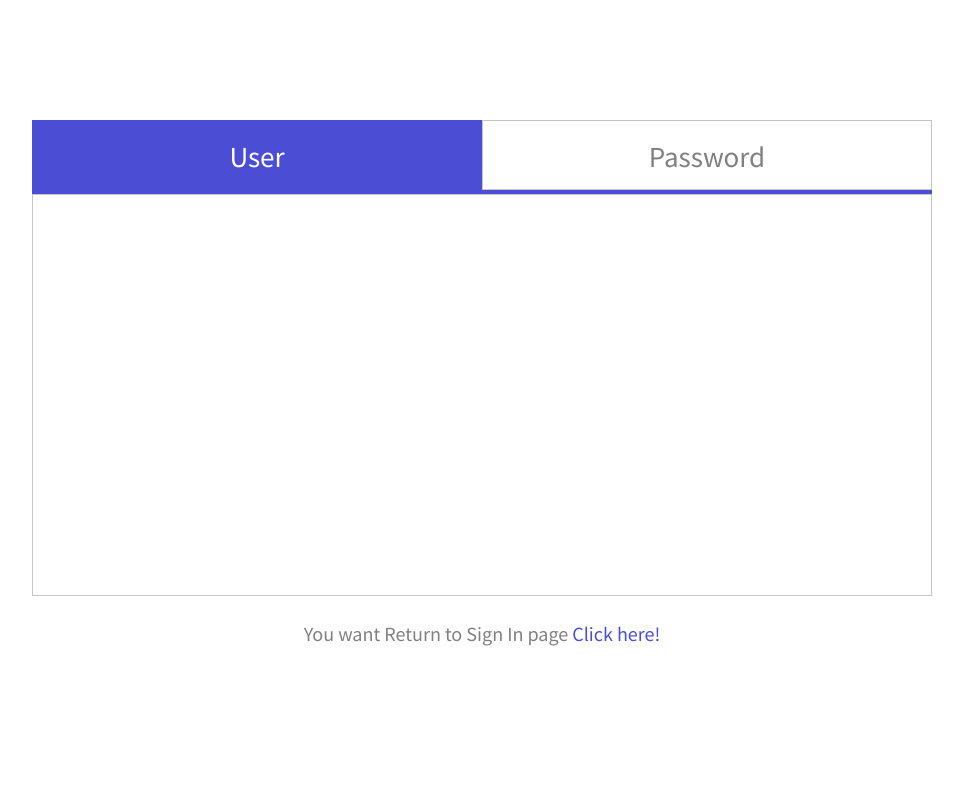
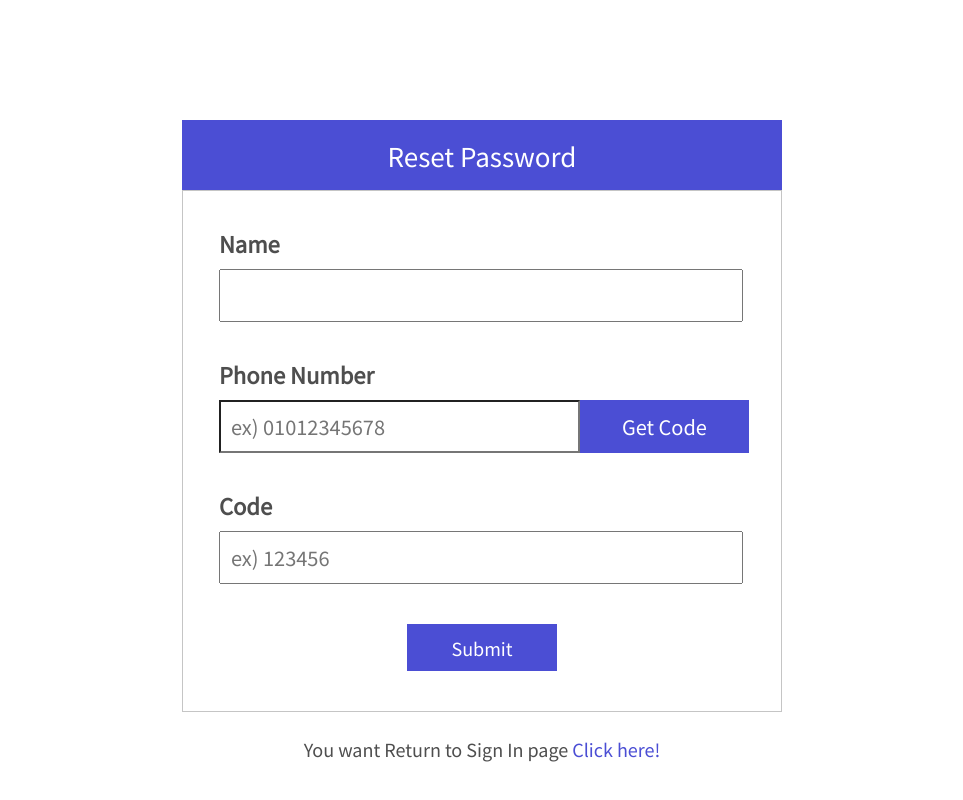
Before and after one commit to white-fox-git/coconet, a React (Vite) app: page /findUser in a window 1280 px wide. Shown: the whole page, without its empty margins (158-1121 px from the left). Built offline with nearby package versions, Linux system fonts and the light colour scheme.

Commit message:
김현빈 : 비밀번호 변경 기능 구현

```diff
--- a/src/css/default.css
+++ b/src/css/default.css
@@ -6,6 +6,7 @@
     --hover-color: #2c3e8f;
     --sub-color: ;
     --point-color: ;
+    --gray-color: #4e4e4e;
     --alert-color: #fff9c4;
     --main-font: 'Rubik';
     --sub-font: 'Noto Sans KR';
--- a/src/css/findUser.module.css
+++ b/src/css/findUser.module.css
@@ -8,13 +8,12 @@
     left: 0;
     right: 0;
     width: 80%;
-    max-width: 900px;
+    max-width: 600px;
     text-align: center;
 }
 
 .findBox
 {
-
     display: flex;
     flex-flow: row;
     justify-content: center;
@@ -24,44 +23,17 @@
 .tap
 {
     font-family: var(--sub-font);
-    width: 50%;
-    font-size: 18px;
-    padding: 0.6em;
-    background: none;
-    border: 1px solid rgb(197, 197, 197);
-    color: gray;
-    cursor: pointer;
-    transition: 0.3s;
-}
-
-.tap:hover
-{
-    background-color: var(--main-color);
-    color: white;
-}
-
-.clickTap
-{
-    font-family: var(--sub-font);
-    width: 50%;
+    width: 100%;
     font-size: 18px;
     padding: 0.6em;
     background: var(--main-color);
     color: white;
     border: 1px solid var(--main-color);
-    cursor: pointer;
-    transition: 0.3s;
-}
-
-.blueLine
-{
-    height: 4px;
-    background-color: var(--main-color);
 }
 
 .infoBox
 {
-    height: 50vh;
+    padding-bottom: 5vh;
     border: 1px solid rgb(197, 197, 197);
     margin-bottom: 3vh;
     min-height: 350px;
@@ -70,7 +42,7 @@
 
 .text
 {
-    color: gray;
+    color: var(--gray-color);
     font-family: var(--sub-font);
 }
 
@@ -92,6 +64,91 @@
     color: var(--hover-color);
 }
 
+.itemBox
+{
+    text-align: left;
+    padding-left: 6%;
+    padding-top: 6%;
+}
+
+.label
+{
+    font-family: var(--sub-font);
+    font-size: 18px;
+    margin-bottom: 10px;
+    color: var(--gray-color);
+}
+
+.input
+{
+    width: 90%;
+    max-width: 500px;
+    font-family: var(--sub-font);
+    padding: 0.5em;
+    font-size: 16px;
+}
+
+.phoneNum
+{
+    width: 60%;
+    max-width: 400px;
+    font-family: var(--sub-font);
+    padding: 0.5em;
+    font-size: 16px;
+    -webkit-appearance: none;
+}
+
+.getBtn
+{
+    width: 30%;
+    padding: 0.6em;
+    font-size: 16px;
+    border: 0;
+    background-color: var(--main-color);
+    color: white;
+    font-family: var(--sub-font);
+    transition: 0.2s;
+    cursor: pointer;
+}
+
+.submitBtn
+{
+    width: 25%;
+    padding: 0.6em;
+    font-size: 16px;
+    margin-top: 5vh;
+    border: 0;
+    background-color: var(--main-color);
+    color: white;
+    font-family: var(--sub-font);
+    transition: 0.2s;
+    cursor: pointer;
+}
+
+.getBtn:hover, .submitBtn:hover
+{
+    background-color: var(--hover-color);
+}
+
+.Alert
+{
+    position: absolute;
+    padding: 1.3em;
+    top: 2%;
+    width: 80%;
+    left: 0;
+    right: 0;
+    margin: 0 auto;
+    background-color: var(--alert-color);
+    font-family: var(--sub-font);
+    color: #494949;
+}
+
+.icon
+{
+    color: gray;
+    margin-right: 14px;
+}
 
 @media screen and (min-width: 769px) {
     .tap, .clickTap
@@ -112,7 +169,7 @@
         font-size: 24px;
     }
 
-    .text, .link
+    .text, .link, input, .phoneNum, .getBtn, .submitBtn, .Alert
     {
         font-size: 18px;
     }
@@ -125,4 +182,14 @@
     {
         font-size: 26px;
     }
+
+    .label, .Alert
+    {
+        font-size: 22px;
+    }
+
+    .input, .phoneNum, .getBtn
+    {
+        font-size: 20px;
+    }
 }
--- a/src/pages/findUser.jsx
+++ b/src/pages/findUser.jsx
@@ -1,23 +1,176 @@
+import axios from "axios";
 import {React, useState} from "react";
 import {Link} from 'react-router-dom'
+import { FontAwesomeIcon } from "@fortawesome/react-fontawesome";
+import { faTriangleExclamation } from "@fortawesome/free-solid-svg-icons";
 import style from '../css/findUser.module.css'
 
 const FindUser = () =>
 {
-    let [tap, setTap] = useState(0); //tap uI 구현을 위한 state
+
+    const [info, setInfo] = useState(false); // true가 될시 비밀번호 변경이 가능한 페이지로 넘어감
+
+    // Alert 창 state
+    const [checkPhone, setCheckPhone] = useState(false);
+    const [checkCode, setCheckCode] = useState(false);
+    const [checkPwd, setCheckPwd] = useState(false);
 
     return(
-        <div className ={style.rootBox}>
+        <>
+            <div className ={style.rootBox}>
             <div className ={style.findBox}>
-                <button className={tap == 0 ? style.clickTap : style.tap} onClick = {() => setTap(0)}>User</button>
-                <button className={tap == 1 ? style.clickTap : style.tap} onClick = {() => setTap(1)}>Password</button>
+                <div className={style.tap}>Reset Password</div>
             </div>
-            <div className={style.blueLine} />
-            <div className ={style.infoBox}>
-
+            <div className={style.infoBox}>
+                {info == false ? <UserInfo setInfo = {setInfo} setCheckPhone ={setCheckPhone} setCheckCode = {setCheckCode}/> : <SetPwd setCheckPwd = {setCheckPwd} /> }
             </div>
             <p className = {style.text}>You want Return to Sign In page <Link to = "/" className = {style.link}>Click here!</Link></p>
-        </div>
+            </div>
+            {
+                checkPhone == true ? <p className={style.Alert}><FontAwesomeIcon icon = {faTriangleExclamation} className={style.icon}></FontAwesomeIcon> Please check the phone number you entered</p> : null
+            }
+            {
+                checkCode == true ? <p className={style.Alert}><FontAwesomeIcon icon = {faTriangleExclamation} className={style.icon}></FontAwesomeIcon> Please check the code</p> : null
+            }
+            {
+                checkPwd == true ? <p className={style.Alert}><FontAwesomeIcon icon = {faTriangleExclamation} className={style.icon}></FontAwesomeIcon> The passwords are different or the input value is invalid.</p> : null
+            }
+        </>
+
+    )
+}
+
+const UserInfo = (props) =>
+{
+    const [name, setName] = useState('');
+    const [phone, setPhone] = useState('');
+    const [resCode, setResCode] = useState(''); // 서버에서 받은 코드
+    const [code, setCode] = useState(''); // 사용자가 입력할 코드
+
+    const getCode = () =>
+    {
+        let resData;
+
+        if(phone.length != 11)
+        {
+            // phone 번호 입력이 잘못 되었을 때 Alert창 띄우기
+            props.setCheckPhone(true)
+            setTimeout(() => {props.setCheckPhone(false)}, 2000);
+        }
+        else
+        {
+            axios.post('URL', JSON.stringify({name, phone}))
+            .then((res) => {
+                resData = JSON.parse(res.data);
+                if(resData.check == true)
+                {
+                    // check값이 true일 경우 redCode state에 서버가 보낸 code값을 넣는다
+                    setResCode(resData.code);
+                }
+                else
+                {
+                    // check값이 false일 경우 입력값을 확인하라는 경고창
+                    alert("Please check the information you entered");
+                }
+            }).catch((error) => {
+                console.log(error);
+            });
+        }
+    }
+
+    const submitCode = () =>
+    {
+        if(code == resCode && code != '')
+        {
+            // 코드가 같고 Null 값이 아닐경우에 비밀번호 변경 창을 보여줌
+            props.setInfo(true);
+        }
+        else
+        {
+            // 아니라면 code 관련 Alert 창을 띄운다
+            props.setCheckCode(true)
+            setTimeout(() => {props.setCheckCode(false)}, 2000);
+        }
+    }
+
+    const check = (e) =>
+    {
+        // 입력된 값이 숫자가 아닐경우에는 입력 받지 않고 state를 초기화 함
+        if(isNaN(e) == false)
+        {
+            return e;
+        }
+        else
+        {
+            return ''
+        }
+    }
+
+    return(
+        <>
+                <div className={style.itemBox}>
+                    <h4 className={style.label}>Name</h4>
+                    <input type ="text" className ={style.input} onChange = {(e) => setName(e.target.value)}/>
+                </div>
+                <div className={style.itemBox}>
+                    <h5 className={style.label}>Phone Number</h5>
+                    <input type ="text" className ={style.phoneNum} maxLength="11" placeholder="ex) 01012345678" value = {phone} onChange = {(e) => {
+                            setPhone(check(e.target.value)); // check 함수를 거쳐 리턴된 값을 phone state에 저장
+                        }}/>
+                    <button className={style.getBtn} onClick={() => {getCode()}}>Get Code</button>
+                </div>
+                <div className={style.itemBox}>
+                    <h4 className={style.label}>Code</h4>
+                    <input type ="text" className ={style.input} placeholder="ex) 123456" maxLength="6" value = {code} onChange = {(e) => {
+                        setCode(check(e.target.value)); // check 함수를 거쳐 리턴된 값을 code state에 저장
+                        }}/>
+                </div>
+                <button className={style.submitBtn} onClick = {() => {submitCode()}}>Submit</button>
+        </>
+    )
+}
+
+const SetPwd = (props) =>
+{
+
+    const [pwd, setPwd] = useState(''); // 변경할 암호
+    const [pwd2, setPwd2] = useState(''); // 변경할 암호와 비교할 암호
+
+    const submit = () =>
+    {
+
+        if(pwd == pwd2 && pwd.length < 10 && pwd != '') // 암호가 서로 갖고 10글자 이상에 null 값이 아닐경우
+        {
+            // 서버로 암호값을 json 파일 형식으로 변경하여 보냄
+            axios.post('URL', JSON.stringify({pwd : pwd}))
+            .then((res) => {
+                console.log(res.data);
+            })
+            .catch((error) =>{
+                console.log(error);
+            })
+        }
+        else
+        {
+            // 암호에 문제가 있다면 pwd Alert창을 띄움
+            props.setCheckPwd(true);
+            setTimeout(() => {props.setCheckPwd(false)}, 2000);
+            console.log(false)
+        }
+    }
+
+    return(
+        <>
+            <div className={style.itemBox}>
+                <h4 className={style.label}>New Password</h4>
+                <input type ="password" className ={style.input} onChange={(e) => setPwd(e.target.value)} maxLength="20"/>
+            </div>
+            <div className={style.itemBox}>
+                <h4 className={style.label}>Check Password</h4>
+                <input type ="password" className ={style.input} onChange={(e) => setPwd2(e.target.value)} maxLength="20"/>
+            </div>
+            <button className={style.submitBtn} onClick={() => submit()}>Submit</button>
+        </>
     )
 }
 
--- a/src/redux.jsx
+++ b/src/redux.jsx
@@ -2,7 +2,7 @@ import { configureStore, createSlice } from '@reduxjs/toolkit'
 
 const user = createSlice({
     name : "user",
-    initialState : {name : '', auth : false, session : null}, // user state 기본 값
+    initialState : {name : 'root', auth : true, session : true}, // user state 기본 값
     reducers : {
         setUser(state, requset){
 
```
Also changed, not shown: src/pages/login.jsx (+6 -6 lines).
